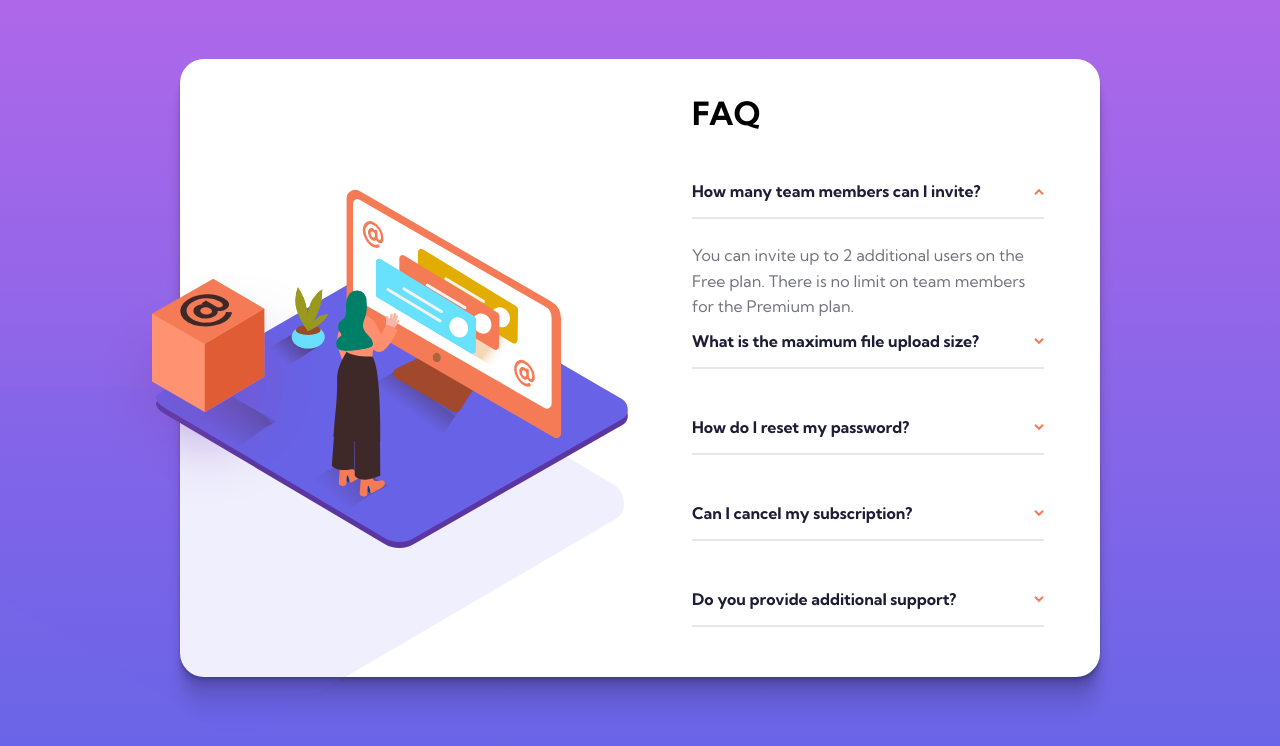
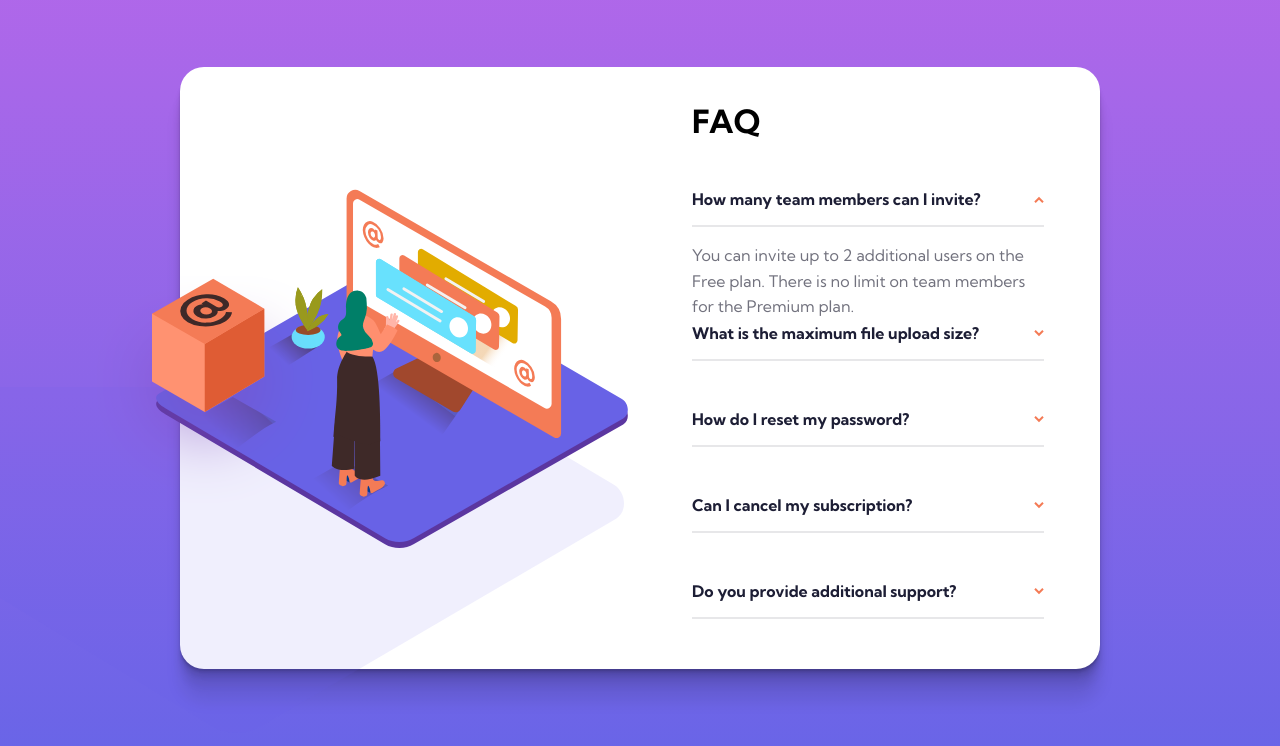
Before and after one commit to vintech05/FAQ-accordion-card, a plain HTML site: page index.html in a window 1280 px wide. Both pictures are taken after a click on the element 868 px from the left and 256 px from the top of the page. Drawn offline with Linux system fonts and the light colour scheme.

Commit message:
fixed paddings

```diff
--- a/style.css
+++ b/style.css
@@ -81,7 +81,8 @@ h1 {
 }
 
 .answer {
-    padding-block: 1.5em;
+    padding-top: 1em;
+    padding-bottom: 2em;
     color: hsl(240, 5%, 47%);
 }
 
@@ -91,7 +92,6 @@ h1 {
     overflow: hidden;
     transition: all 300ms ease-in-out;
 }
-
 @keyframes answer {
     from {
         opacity: 0;
@@ -106,7 +106,7 @@ h1 {
 
 .faq.active .answer p {
     max-height: 300;
-    padding-bottom: 4em;
+    padding-bottom: 3em;
     animation: answer 600ms ease-in-out;
     overflow: visible;
 }
```
